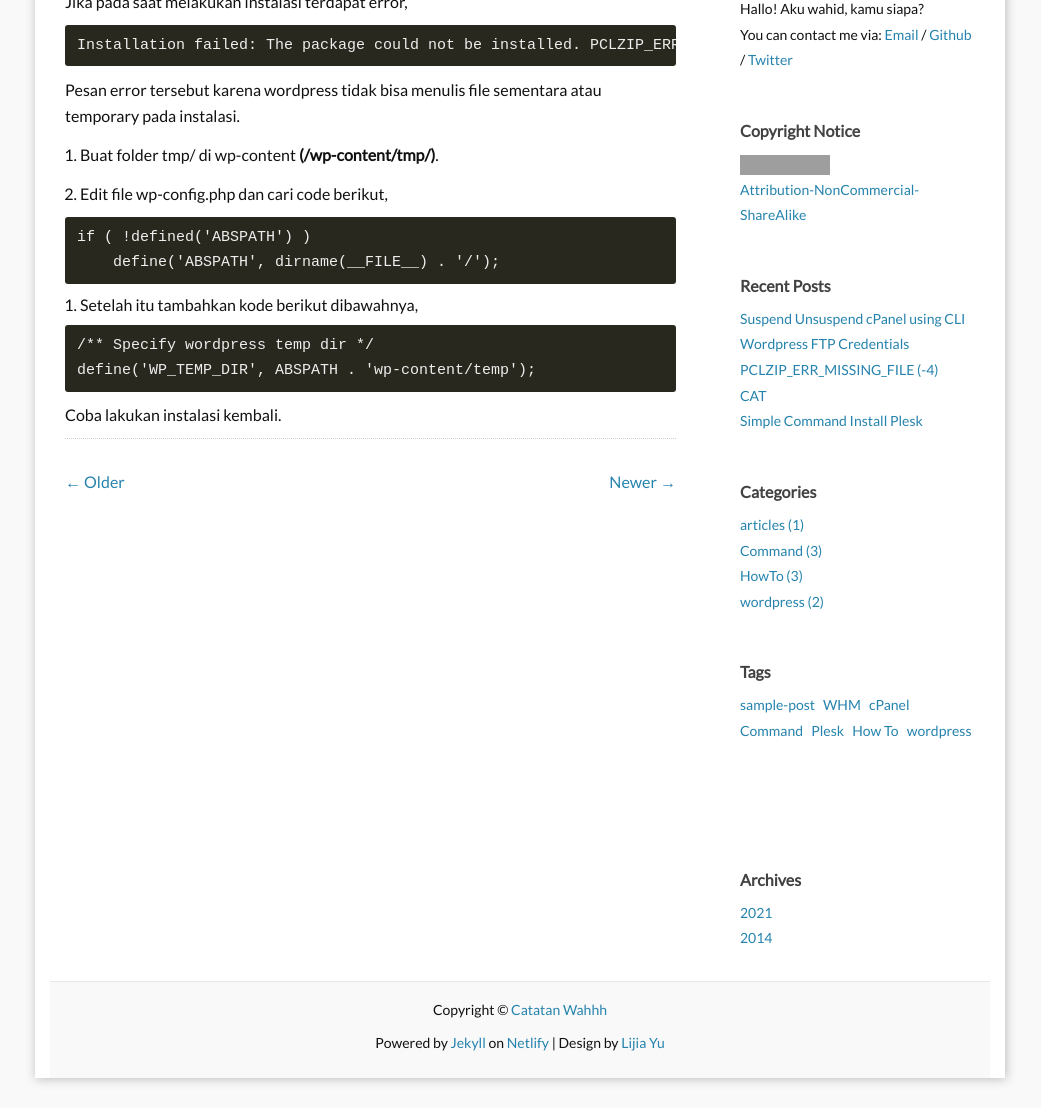
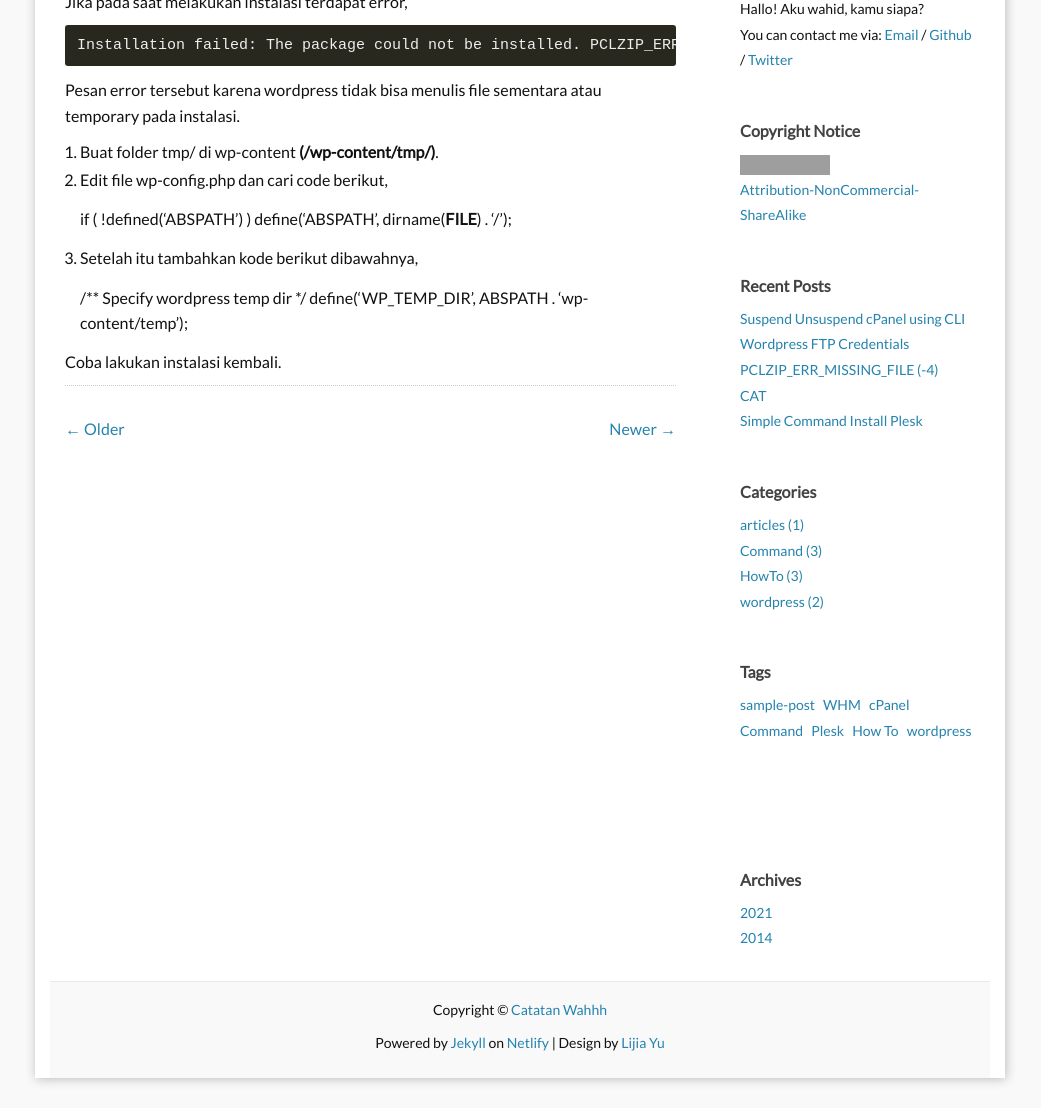
Before and after one commit to ahoirilaila/WebWahhh, a Jekyll site: the page built from _posts/2021-06-16-pczlip-err-missing-file-4.md, in a window 1280 px wide, cut to the strip 400-1508 px from the top of the page. Shown: the whole strip, without its empty margins (120-1161 px from the left). Built offline with Jekyll 4.4.1, drawn with Linux system fonts in a browser that asks for light colours; comment, search, counter and statistics services are not loaded; grey boxes are pictures that could not be loaded.

```diff
--- a/_posts/2021-06-16-pczlip-err-missing-file-4.md
+++ b/_posts/2021-06-16-pczlip-err-missing-file-4.md
@@ -1,40 +1,32 @@
 ---
 layout: post
 title: PCLZIP_ERR_MISSING_FILE (-4)
-permalink: /pczip-err-missing-file-4/
+permalink: "/pczip-err-missing-file-4/"
 summary: Error temporary wordpress yang kadang menyebalkan!
 categories: wordpress HowTo
 tags:
 - How To
 - wordpress
 comments: true
+
 ---
-
 Setiap melakukan instalasi plugin pada wordpress akan membuat file sementara atau temporary yang disimpan pada folder /tmp/.
 
 Jika pada saat melakukan instalasi terdapat error,
 
-~~~
-Installation failed: The package could not be installed. PCLZIP_ERR_MISSING_FILE (-4) : Missing archive file '/tmp/classic-editor.1.5-a61K01.tmp'
-~~~
+    Installation failed: The package could not be installed. PCLZIP_ERR_MISSING_FILE (-4) : Missing archive file '/tmp/classic-editor.1.5-a61K01.tmp'
 
 Pesan error tersebut karena wordpress tidak bisa menulis file sementara atau temporary pada instalasi.
 
 1. Buat folder tmp/ di wp-content **(/wp-content/tmp/)**.
-
 2. Edit file wp-config.php dan cari code berikut,
 
-~~~
-if ( !defined('ABSPATH') )
-    define('ABSPATH', dirname(__FILE__) . '/');
-~~~
+    if ( !defined('ABSPATH') )
+        define('ABSPATH', dirname(__FILE__) . '/');
 
 3. Setelah itu tambahkan kode berikut dibawahnya,
 
-~~~
-/** Specify wordpress temp dir */
-define('WP_TEMP_DIR', ABSPATH . 'wp-content/temp');
-~~~
-
+    /** Specify wordpress temp dir */
+    define('WP_TEMP_DIR', ABSPATH . 'wp-content/temp');
 
 Coba lakukan instalasi kembali.
```
